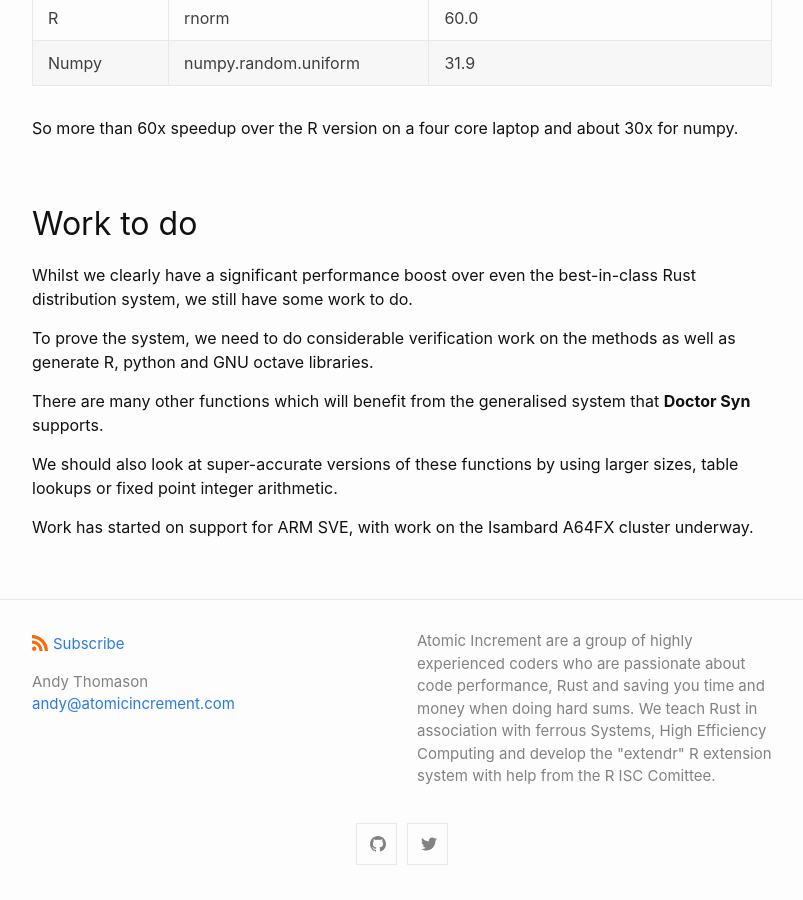
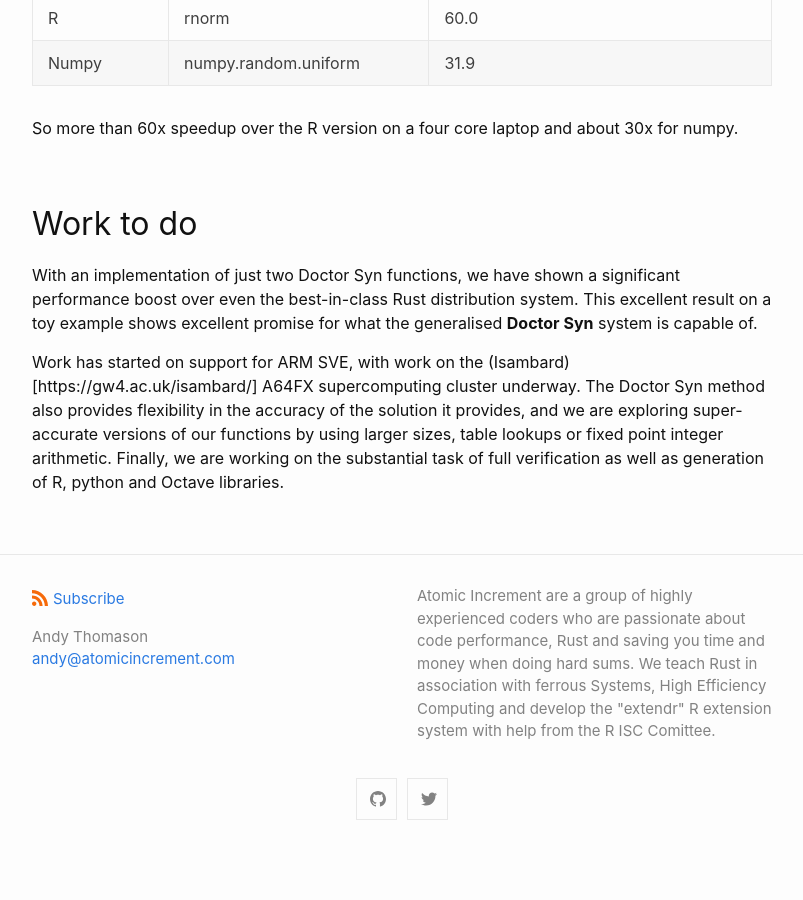
Before and after one commit to atomicincrement/atomicincrement.github.io, a Jekyll site: the page built from _posts/2021-11-18-polynomial-approximation.md, in a window 1280 px wide and 900 px high, scrolled down 6132 px. Shown: the whole window, without its empty margins (238-1041 px from the left). Built offline with Jekyll 4.4.1, drawn with Linux system fonts in a browser that asks for light colours; after the commit the page ends 6987 px from its top, so only the background shows below that.

Commit message:
Update _posts/2021-11-18-polynomial-approximation.md
Co-authored-by: WillRogerJones <33420026+WillRogerJones@users.noreply.github.com>

```diff
--- a/_posts/2021-11-18-polynomial-approximation.md
+++ b/_posts/2021-11-18-polynomial-approximation.md
@@ -262,20 +262,7 @@ on a four core laptop and about 30x for numpy.
 
 ## Work to do
 
-Whilst we clearly have a significant performance boost
-over even the best-in-class Rust distribution system,
-we still have some work to do.
+With an implementation of just two Doctor Syn functions, we have shown a significant performance boost
+over even the best-in-class Rust distribution system. This excellent result on a toy example shows excellent promise for what the generalised **Doctor Syn** system is capable of.
 
-To prove the system, we need to do considerable verification
-work on the methods as well as generate R, python and GNU octave
-libraries.
-
-There are many other functions which will benefit from the
-generalised system that **Doctor Syn** supports.
-
-We should also look at super-accurate versions of these functions
-by using larger sizes, table lookups or fixed point integer
-arithmetic.
-
-Work has started on support for ARM SVE, with work on the Isambard
-A64FX cluster underway.
+Work has started on support for ARM SVE, with work on the (Isambard)[https://gw4.ac.uk/isambard/] A64FX supercomputing cluster underway. The Doctor Syn method also provides flexibility in the accuracy of the solution it provides, and we are exploring super-accurate versions of our functions by using larger sizes, table lookups or fixed point integer arithmetic. Finally, we are working on the substantial task of full verification as well as generation of R, python and Octave libraries.
```
